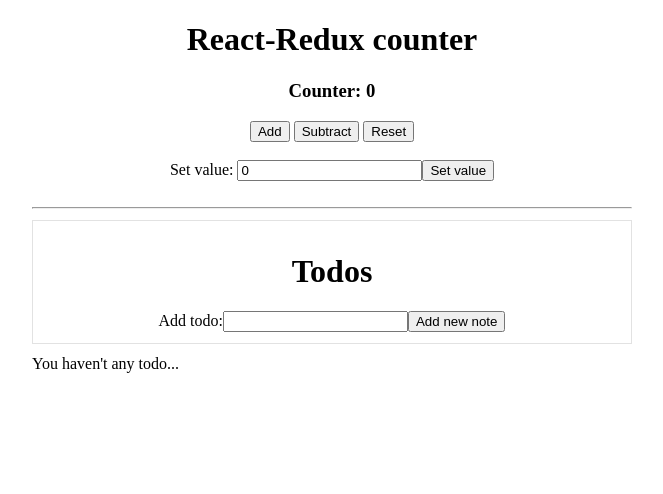
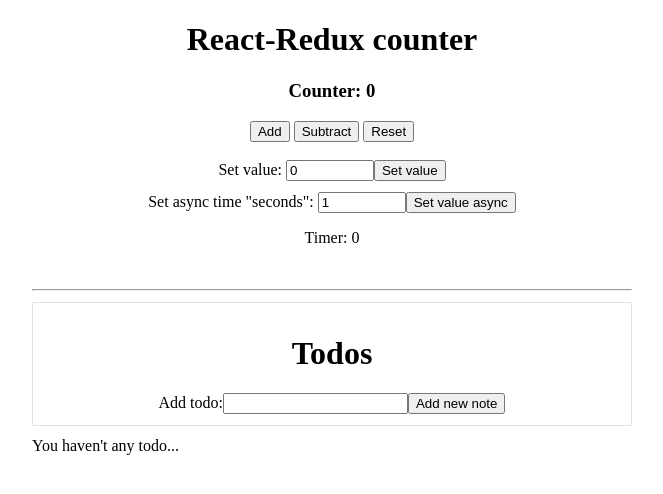
Before and after one commit to vik753/counter-redux, a React (Create React App) app: page / in a window 1280 px wide. Shown: the top 494 px of the page, without its empty margins (308-971 px from the left). Built offline with nearby package versions, Linux system fonts and the light colour scheme.

Commit message:
Created async react midlware - thunk and onew function who use it. And made timer for async function.

```diff
--- a/package.json
+++ b/package.json
@@ -11,7 +11,8 @@
     "react-dom": "^16.13.1",
     "react-redux": "^7.2.0",
     "react-scripts": "3.4.1",
-    "redux": "^4.0.5"
+    "redux": "^4.0.5",
+    "redux-thunk": "^2.3.0"
   },
   "scripts": {
     "start": "react-scripts start",
--- a/src/App.js
+++ b/src/App.js
@@ -4,6 +4,7 @@
   addCount,
   resetCount,
   setCount,
+  setCountAsync,
   subtractCount,
 } from "./redux/counter/counterActions";
 import { addTodo } from "./redux/todo/todoActions";
@@ -11,6 +12,10 @@
 class App extends React.Component {
   state = {
     setValue: 0,
+    asyncTimeout: 1000,
+    timer: 0,
+    timerGoing: false,
+    asyncInterval: "",
     newTodo: {
       todoText: "",
       done: false,
@@ -32,8 +37,25 @@
     newTodoInput.value = "";
   };
 
+  startTimer = () => {
+    this.setState(() => ({ timerGoing: true }));
+    // eslint-disable-next-line no-unused-vars
+    const asyncInterval = setInterval(() => {
+      this.setState(() => ({
+        timer: this.state.timer + 1,
+        asyncInterval: asyncInterval,
+      }));
+    }, 1000);
+  };
+
   render() {
-    // console.log(this.props);
+    if (
+      this.state.timer > this.state.asyncTimeout / 1000 &&
+      this.state.timerGoing
+    ) {
+      clearInterval(this.state.asyncInterval);
+      this.setState(() => ({ timerGoing: false, timer: 0 }));
+    }
     return (
       <div
         style={{
@@ -63,6 +85,7 @@
               Set value:
             </label>
             <input
+              style={{ maxWidth: "80px" }}
               id="setValue"
               type="number"
               onInput={(e) => this.setState({ setValue: +e.target.value })}
@@ -71,6 +94,36 @@
             <button onClick={() => this.props.setCount(this.state.setValue)}>
               Set value
             </button>
+          </div>
+          <div style={{ marginTop: "11px" }}>
+            <label htmlFor="setValueAsync" style={{ marginRight: "4px" }}>
+              Set async time "seconds":
+            </label>
+            <input
+              style={{ maxWidth: "80px" }}
+              step="1"
+              id="setValueAsync"
+              type="number"
+              onInput={(e) =>
+                this.setState({ asyncTimeout: +e.target.value * 1000 })
+              }
+              defaultValue={+this.state.asyncTimeout / 1000}
+            />
+            <button
+              onClick={() => {
+                this.startTimer();
+                this.props.setCountAsync(
+                  this.state.setValue,
+                  this.state.asyncTimeout
+                );
+              }}
+            >
+              Set value async
+            </button>
+            <p>
+              <span>Timer: </span>
+              {this.state.timer}
+            </p>
           </div>
         </div>
         {/*  counter-wrapper */}
@@ -149,6 +202,7 @@
   subtractCount: () => dispatch(subtractCount()),
   resetCount: () => dispatch(resetCount()),
   setCount: (value) => dispatch(setCount(value)),
+  setCountAsync: (value, timeout) => dispatch(setCountAsync(value, timeout)),
   //todos
   addNewTodo: (todo) => dispatch(addTodo(todo)),
 });
--- a/src/index.js
+++ b/src/index.js
@@ -3,6 +3,7 @@
 import App from "./App";
 import * as serviceWorker from "./serviceWorker";
 import { createStore, applyMiddleware } from "redux";
+import reduxThunk from "redux-thunk";
 import { composeWithDevTools } from "redux-devtools-extension";
 import { Provider } from "react-redux";
 import rootReducer from "./redux/rootReducer";
@@ -23,7 +24,7 @@
   applyMiddleware(...middleware),
   // other store enhancers if any
 ));
-* */
+*/
 
 const logger = (store) => (next) => (action) => {
   const result = next(action);
@@ -34,7 +35,7 @@
 
 const store = createStore(
   rootReducer,
-  composeWithDevTools(applyMiddleware(logger))
+  composeWithDevTools(applyMiddleware(logger, reduxThunk))
 );
 
 ReactDOM.render(
--- /dev/null
+++ b/src/redux/actionTypes.js
@@ -0,0 +1,10 @@
+/* Counters Action Types */
+const ADD = "ADD";
+const SUBTRACT = "SUBTRACT";
+const RESET = "RESET";
+const SET = "SET";
+
+/* Todos Action Types */
+const ADD_TODO = "ADD_TODO";
+
+export { ADD, SUBTRACT, RESET, SET, ADD_TODO };
--- a/src/redux/counter/counterActions.js
+++ b/src/redux/counter/counterActions.js
@@ -1,6 +1,13 @@
-const addCount = () => ({ type: "ADD" });
-const subtractCount = () => ({ type: "SUBTRACT" });
-const resetCount = () => ({ type: "RESET" });
-const setCount = (value) => ({ type: "SET", value });
+import { ADD, SUBTRACT, RESET, SET } from "../actionTypes";
 
-export { addCount, subtractCount, resetCount, setCount };
+const addCount = () => ({ type: ADD });
+const subtractCount = () => ({ type: SUBTRACT });
+const resetCount = () => ({ type: RESET });
+const setCount = (value) => ({ type: SET, value });
+const setCountAsync = (value, timeout) => (dispatch) => {
+  setTimeout(() => {
+    dispatch({ type: SET, value });
+  }, timeout);
+};
+
+export { addCount, subtractCount, resetCount, setCount, setCountAsync };
--- a/src/redux/todo/todoActions.js
+++ b/src/redux/todo/todoActions.js
@@ -1,7 +1,9 @@
+import {ADD_TODO} from "../actionTypes";
+
 const addTodo = (todo) => {
   todo.id = `${Math.random()}-${todo.created}`;
   return {
-    type: "ADD_TODO",
+    type: ADD_TODO,
     todo,
   };
 };
```
Also changed, not shown: 2 other files (tests, documents, lock files or other folders).
